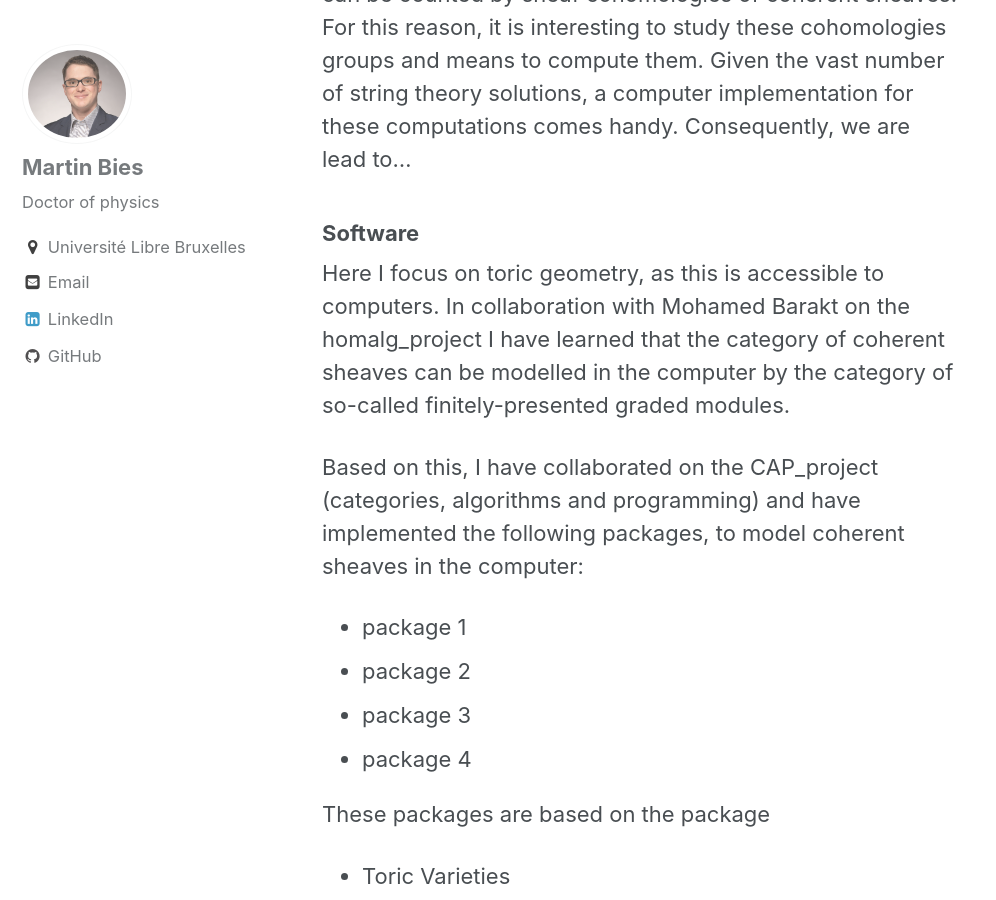
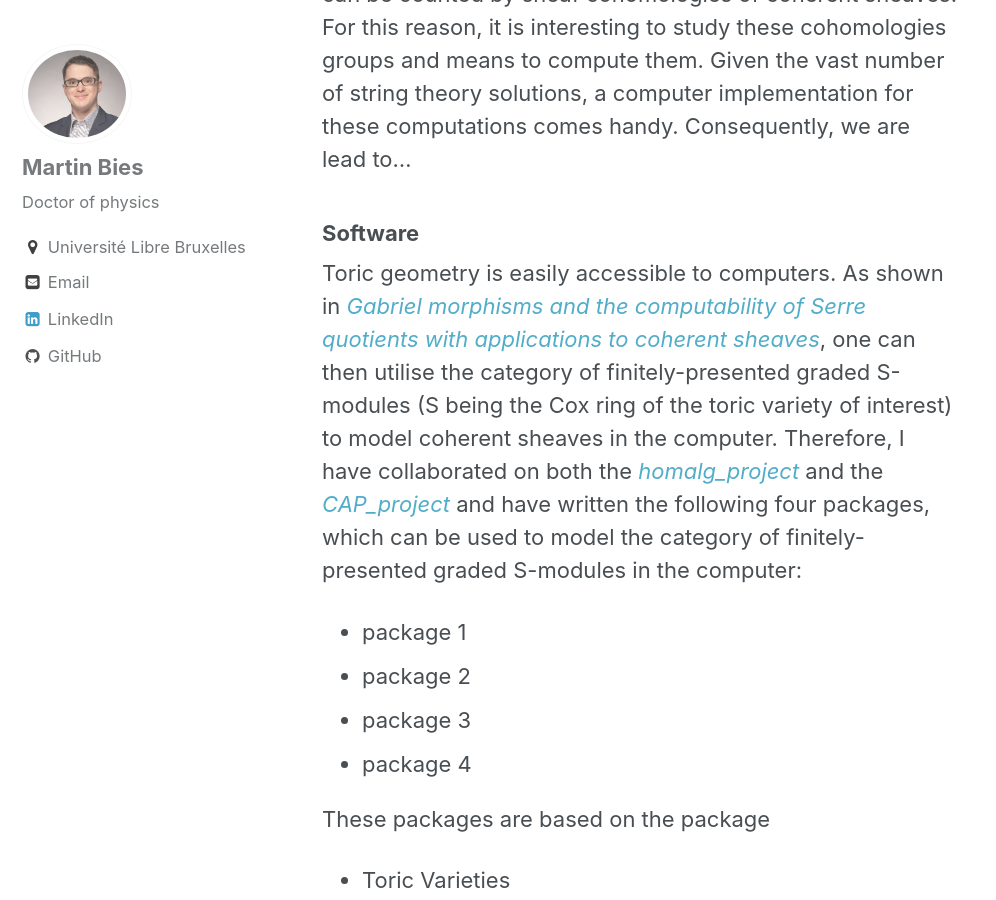
Before and after one commit to MartinBies/MartinBies.github.io, a Jekyll site: the page built from _pages/research.md, in a window 1280 px wide and 900 px high, scrolled down 966 px. Shown: the whole window, without its empty margins (0-996 px from the left). Built offline with Jekyll 4.4.1, drawn with Linux system fonts in a browser that asks for light colours.

Commit message:
Updated the software section

```diff
--- a/_pages/research.md
+++ b/_pages/research.md
@@ -21,9 +21,8 @@ Within the frameworks of F-theory, type IIB string theory, the topological B-mod
 
 ### Software
 
-Here I focus on toric geometry, as this is accessible to computers. In collaboration with Mohamed Barakt on the homalg_project I have learned that the category of coherent sheaves can be modelled in the computer by the category of so-called finitely-presented graded modules.
-
-Based on this, I have collaborated on the CAP_project (categories, algorithms and programming) and have implemented the following packages, to model coherent sheaves in the computer:
+Toric geometry is easily accessible to computers. As shown in [*Gabriel morphisms and the computability of Serre quotients with applications to coherent sheaves*](https://arxiv.org/abs/1409.2028), one can then utilise the category of finitely-presented graded S-modules (S being the Cox ring of the toric variety of interest) to model coherent sheaves in the computer. Therefore, I have collaborated on both the
+[*homalg_project*](http://homalg-project.github.io/) and the [*CAP_project*](https://homalg-project.github.io/CAP_project/) and have written the following four packages, which can be used to model the category of finitely-presented graded S-modules in the computer:
 
 * package 1
 * package 2
```
